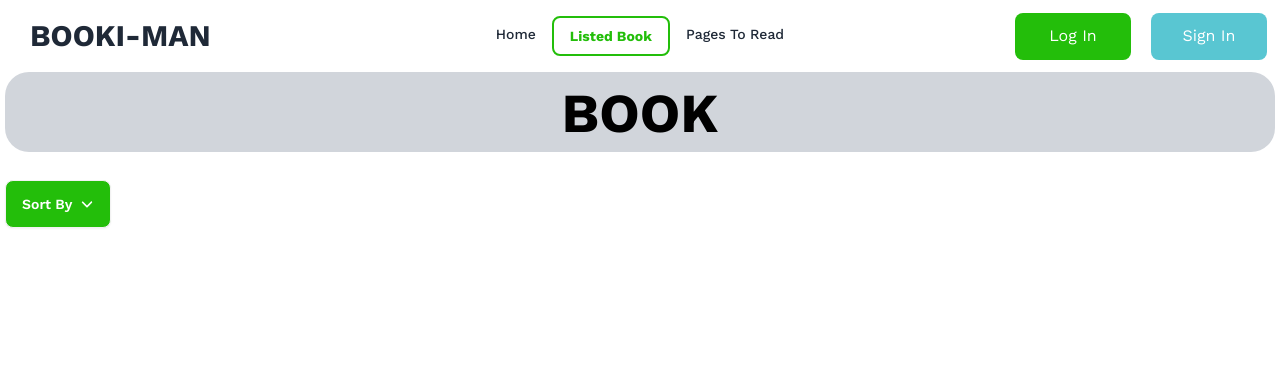
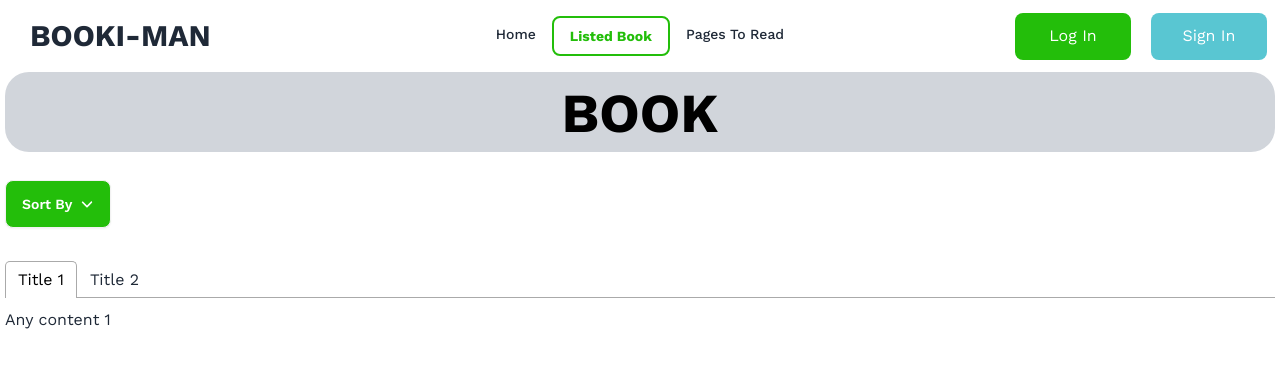
Before and after one commit to Sakib3602/Book-shop-with-react, a React (Vite) app: page /listedbook in a window 1280 px wide. Shown: the top 368 px of the page. Built offline with nearby package versions, Linux system fonts and the light colour scheme; a web font is replaced by a local one.

Commit message:
install react tabs

```diff
--- a/package.json
+++ b/package.json
@@ -16,6 +16,7 @@
     "react-dom": "^18.2.0",
     "react-icons": "^5.0.1",
     "react-router-dom": "^6.22.3",
+    "react-tabs": "^6.0.2",
     "react-toastify": "^10.0.5",
     "sort-by": "^1.2.0"
   },
--- a/src/components/List.jsx
+++ b/src/components/List.jsx
@@ -1,5 +1,6 @@
 import { FaAngleDown } from "react-icons/fa6";
-
+import { Tab, Tabs, TabList, TabPanel } from "react-tabs";
+import "react-tabs/style/react-tabs.css";
 const List = () => {
   return (
     <div>
@@ -8,7 +9,11 @@
       </div>
 
       <div className="dropdown ">
-        <div  tabIndex={0} role="button" className="btn bg-[#23BE0A] mt-7 text-white font-[600]">
+        <div
+          tabIndex={0}
+          role="button"
+          className="btn bg-[#23BE0A] mt-7 text-white font-[600]"
+        >
           Sort By <FaAngleDown></FaAngleDown>
         </div>
         <ul
@@ -23,6 +28,23 @@
           </li>
         </ul>
       </div>
+
+      {/* tabs */}
+      <div className="mt-8">
+        <Tabs>
+          <TabList>
+            <Tab>Title 1</Tab>
+            <Tab>Title 2</Tab>
+          </TabList>
+
+          <TabPanel>
+            <h2>Any content 1</h2>
+          </TabPanel>
+          <TabPanel>
+            <h2>Any content 2</h2>
+          </TabPanel>
+        </Tabs>
+      </div>
     </div>
   );
 };
```
Also changed, not shown: 1 other file (tests, documents, lock files or other folders).
